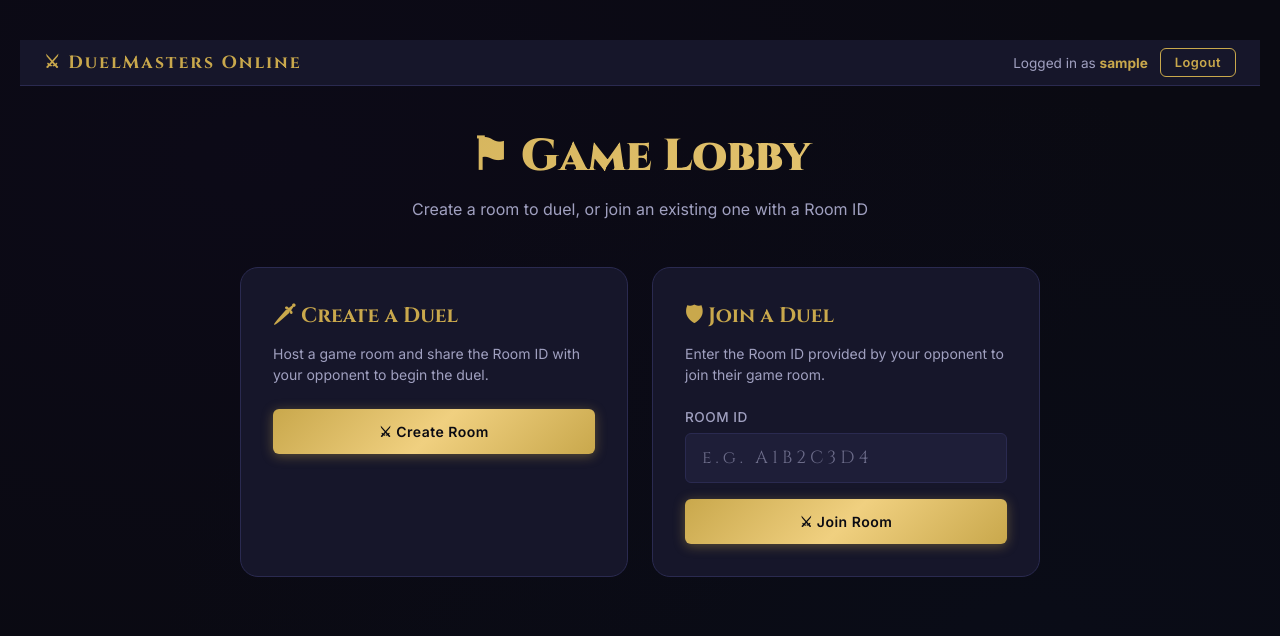
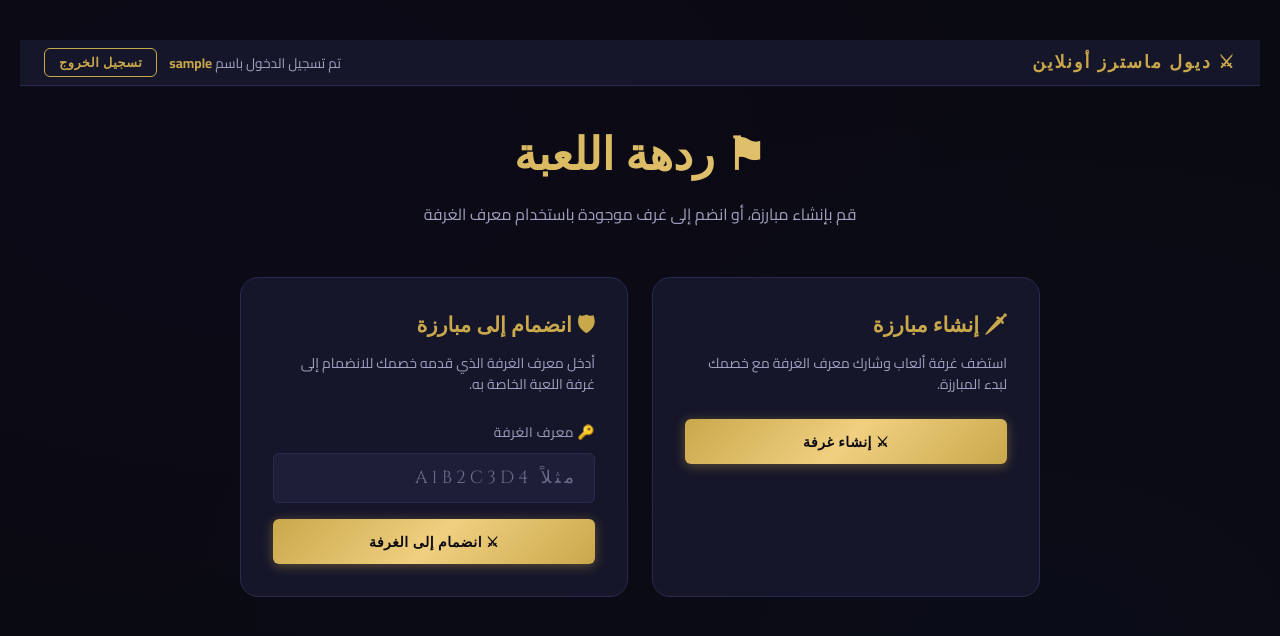
Before and after one commit to SSabriii/game-yu-gi-oh, a React (Vite) app in the folder frontend/: page /lobby in a window 1280 px wide. Shown: the top 636 px of the page. Built offline with nearby package versions, Linux system fonts and the light colour scheme; no server answers; sample sign-in values are in the browser's storage; the HTML template or start-up script is replaced by a standard one.

Commit message:
Translate entire game to Arabic and add RTL support

```diff
--- a/frontend/src/context/GameContext.jsx
+++ b/frontend/src/context/GameContext.jsx
@@ -39,7 +39,7 @@ export function GameProvider({ roomId, playerKey, children }) {
           }
           break;
         case 'error':
-          setError(msg.message);
+          setError(msg.message); // This will come from backend eventually, but local ones below
           setTimeout(() => setError(null), 4000);
           break;
         default:
@@ -48,7 +48,7 @@ export function GameProvider({ roomId, playerKey, children }) {
     };
 
     ws.onerror = () => {
-      setError('WebSocket connection error.');
+      setError('خطأ في الاتصال (WebSocket).');
       setStatus('error');
     };
 
@@ -64,7 +64,7 @@ export function GameProvider({ roomId, playerKey, children }) {
   const sendAction = useCallback((type, payload = {}) => {
     const ws = wsRef.current;
     if (!ws || ws.readyState !== WebSocket.OPEN) {
-      setError('Not connected to server.');
+      setError('عذراً، أنت غير متصل بالخادم.');
       return;
     }
     ws.send(JSON.stringify({ type, ...payload }));
--- a/frontend/src/index.css
+++ b/frontend/src/index.css
@@ -2,7 +2,7 @@
    DuelMasters Online — Global CSS Design System
    ============================================ */
 
-@import url('https://fonts.googleapis.com/css2?family=Cinzel:wght@400;600;700;900&family=Inter:wght@300;400;500;600;700&display=swap');
+@import url('https://fonts.googleapis.com/css2?family=Cinzel:wght@400;600;700;900&family=Inter:wght@300;400;500;600;700&family=Cairo:wght@300;400;600;700;900&display=swap');
 
 /* ---- CSS Variables ---- */
 :root {
@@ -46,7 +46,8 @@ html, body, #root {
 }
 
 body {
-  font-family: 'Inter', sans-serif;
+  font-family: 'Cairo', 'Inter', sans-serif;
+  direction: rtl;
   background: var(--bg-deep);
   color: var(--text-primary);
   min-height: 100vh;
--- a/frontend/src/pages/GamePage.jsx
+++ b/frontend/src/pages/GamePage.jsx
@@ -51,7 +51,7 @@ function GameBoard() {
     return (
       <div className="waiting-screen">
         <div className="spinner" />
-        <h2>Connecting to server...</h2>
+        <h2>جاري الاتصال بالخادم...</h2>
       </div>
     );
   }
@@ -60,18 +60,18 @@ function GameBoard() {
     const roomId = gameState?.room_id || window.location.pathname.split('/')[2];
     return (
       <div className="waiting-screen">
-        <h2 style={{ fontFamily: 'Cinzel, serif', color: 'var(--gold)' }}>⚔ DuelMasters Online</h2>
+        <h2 style={{ fontFamily: 'Cairo, Cinzel, serif', color: 'var(--gold)' }}>⚔ ديول ماسترز أونلاين</h2>
         <div className="spinner" />
-        <h2>Waiting for opponent...</h2>
+        <h2>في انتظار الخصم...</h2>
         <div className="alert alert-info" style={{ maxWidth: 400 }}>
-          💡 Tip: Use <b>Incognito Mode</b> or a <b>different browser</b> to test multiplayer on the same machine!
+          💡 نصيحة: استخدم <b>وضع التصفح الخفي</b> أو <b>متصفحاً مختلفاً</b> لاختبار اللعب المتعدد على نفس الجهاز!
         </div>
         <div className="room-id-display" style={{ minWidth: 240 }}
           onClick={() => navigator.clipboard.writeText(window.location.pathname.split('/')[2]).catch(()=>{})}>
-          <div className="room-id-label">Share this Room ID</div>
+          <div className="room-id-label">شارك معرف الغرفة هذا</div>
           <div className="room-id-value">{window.location.pathname.split('/')[2]}</div>
         </div>
-        <button className="btn btn-outline" onClick={() => navigate('/lobby')}>← Back to Lobby</button>
+        <button className="btn btn-outline" onClick={() => navigate('/lobby')}>← العودة إلى الردهة</button>
       </div>
     );
   }
@@ -80,7 +80,7 @@ function GameBoard() {
     return (
       <div className="waiting-screen">
         <div className="spinner" />
-        <h2>Loading game...</h2>
+        <h2>جاري تحميل اللعبة...</h2>
       </div>
     );
   }
@@ -198,23 +198,23 @@ function GameBoard() {
           <div className="winner-card">
             {winner === 'draw' ? (
               <>
-                <h2>🤝 Draw!</h2>
-                <p>Both players have been defeated!</p>
+                <h2>🤝 تعادل!</h2>
+                <p>تمت هزيمة كلا اللاعبين!</p>
               </>
             ) : winner === playerKey ? (
               <>
-                <h2>🏆 Victory!</h2>
-                <p>You have defeated your opponent!</p>
+                <h2>🏆 انتصار!</h2>
+                <p>لقد هزمت خصمك!</p>
               </>
             ) : (
               <>
-                <h2>💀 Defeat!</h2>
-                <p>{oppUsername} has won the duel!</p>
+                <h2>💀 هزيمة!</h2>
+                <p>لقد فاز {oppUsername} بالمبارزة!</p>
               </>
             )}
             <button className="btn btn-gold" style={{ padding: '14px 40px', fontSize: '1rem' }}
               onClick={() => navigate('/lobby')}>
-              🏠 Return to Lobby
+              🏠 العودة إلى الردهة
             </button>
           </div>
         </div>
@@ -222,17 +222,17 @@ function GameBoard() {
 
       {/* Top Bar */}
       <div className="phase-banner">
-        <div className="game-title">⚔ DuelMasters Online</div>
+        <div className="game-title">⚔ ديول ماسترز أونلاين</div>
         <div className="phase-info">
           <span className={`turn-badge ${isMyTurn ? 'your-turn' : 'opponent-turn'}`}>
-            {isMyTurn ? '⚔ Your Turn' : `${oppUsername}'s Turn`}
+            {isMyTurn ? '⚔ دورك' : `دور ${oppUsername}`}
           </span>
           <span className={`phase-badge phase-${phase}`}>
-            {phase === 'draw' ? '🃏 Draw' : phase === 'main' ? '⚙ Main' : '⚡ Battle'}
+            {phase === 'draw' ? '🃏 سحب' : phase === 'main' ? '⚙ الرئيسي' : '⚡ القتال'}
           </span>
-          <div className="deck-badge">🃏 <span>{myState.deck.length}</span> left</div>
+          <div className="deck-badge">🃏 متبقي <span>{myState.deck.length}</span></div>
         </div>
-        <button className="btn btn-outline btn-sm" onClick={() => navigate('/lobby')}>← Lobby</button>
+        <button className="btn btn-outline btn-sm" onClick={() => navigate('/lobby')}>← الردهة</button>
       </div>
 
       {/* Error toast */}
@@ -256,20 +256,20 @@ function GameBoard() {
 
         {/* Opponent Hand (face-down) */}
         <div className="hand-section">
-          <div className="section-label">Opponent's Hand ({oppState.hand.length} cards)</div>
+          <div className="section-label">يد الخصم ({oppState.hand.length} بطاقات)</div>
           <div className="hand-cards" style={{ minHeight: 64 }}>
             {oppState.hand.map((_, i) => (
               <div key={i} className="monster-card back" style={{ width: 48, height: 68 }} />
             ))}
             {oppState.hand.length === 0 && (
-              <span style={{ color: 'var(--text-secondary)', fontSize: '0.8rem', alignSelf: 'center' }}>No cards</span>
+              <span style={{ color: 'var(--text-secondary)', fontSize: '0.8rem', alignSelf: 'center' }}>لا توجد بطاقات</span>
             )}
           </div>
         </div>
 
         {/* Opponent Field */}
         <div className="field-section">
-          <div className="section-label" style={{ textAlign: 'center' }}>Opponent's Field</div>
+          <div className="section-label" style={{ textAlign: 'center' }}>ساحة الخصم</div>
           <div className="field-row">
             <div className="field-slots">
               {oppState.field.map((monster, idx) => (
@@ -327,17 +327,17 @@ function GameBoard() {
         {attackMode && (
           <div className="attack-select-banner">
             {oppHasMonsters
-              ? '⚔ Select an opponent monster to attack, or Direct Attack if open'
-              : '⚡ Opponent has no monsters — use Direct Attack!'}
+              ? '⚔ اختر وحشاً من وحوش الخصم للهجوم، أو هجوم مباشر إذا كانت الساحة خالية'
+              : '⚡ الخصم ليس لديه وحوش — استخدم الهجوم المباشر!'}
             <button className="btn btn-outline btn-sm" style={{ marginLeft: 12 }} onClick={handleCancelAttack}>
-              Cancel
+              إلغاء
             </button>
           </div>
         )}
 
         {/* My Hand */}
         <div className="hand-section">
-          <div className="section-label">Your Hand ({myState.hand.length} cards)</div>
+          <div className="section-label">يدك ({myState.hand.length} بطاقات)</div>
           <div className="hand-cards">
             {myState.hand.map((card, i) => (
               <MonsterHandCard
@@ -350,13 +350,13 @@ function GameBoard() {
             ))}
             {myState.hand.length === 0 && (
               <span style={{ color: 'var(--text-secondary)', fontSize: '0.8rem', alignSelf: 'center' }}>
-                No cards in hand
+                لا توجد بطاقات في اليد
               </span>
             )}
           </div>
           {selectedHandCard !== null && canSummon && (
             <div style={{ fontSize: '0.75rem', color: 'var(--gold)', paddingLeft: 8 }}>
-              ✨ Card selected — click an empty field slot to summon
+              ✨ تم اختيار البطاقة — انقر على فتحة فارغة في الساحة للاستدعاء
             </div>
           )}
         </div>
@@ -395,7 +395,7 @@ function GameBoard() {
             onClick={drawCard}
             disabled={!canDraw}
           >
-            🃏 Draw
+            🃏 سحب
           </button>
           <button
             id="battle-btn"
@@ -403,7 +403,7 @@ function GameBoard() {
             onClick={goToBattle}
             disabled={!canGoToBattle}
           >
-            ⚔ Battle Phase
+            ⚔ مرحلة القتال
           </button>
           {attackMode && !oppHasMonsters && (
             <button
@@ -411,7 +411,7 @@ function GameBoard() {
               className="btn btn-danger"
               onClick={handleDirectAttack}
             >
-              ⚡ Direct Attack
+              ⚡ هجوم مباشر
             </button>
           )}
           <button
@@ -420,15 +420,15 @@ function GameBoard() {
             onClick={endTurn}
             disabled={!canEndTurn}
           >
-            ⏭ End Turn
+            ⏭ إنهاء الدور
           </button>
         </div>
         <div className="action-hint">
-          {!isMyTurn && `Waiting for ${oppUsername}...`}
-          {isMyTurn && phase === 'draw' && 'Draw a card to begin your turn.'}
-          {isMyTurn && phase === 'main' && !myState.summonedThisTurn && 'Select a card from your hand, then click a field slot to summon.'}
-          {isMyTurn && phase === 'main' && myState.summonedThisTurn && 'Enter Battle Phase to attack, or End Turn.'}
-          {isMyTurn && phase === 'battle' && !attackMode && 'Click a monster on your field to attack with it.'}
+          {!isMyTurn && `في انتظار ${oppUsername}...`}
+          {isMyTurn && phase === 'draw' && 'اسحب بطاقة لبدء دورك.'}
+          {isMyTurn && phase === 'main' && !myState.summonedThisTurn && 'اختر بطاقة من يدك، ثم انقر على فتحة في الساحة للاستدعاء.'}
+          {isMyTurn && phase === 'main' && myState.summonedThisTurn && 'ادخل مرحلة القتال للهجوم، أو أنهِ دورك.'}
+          {isMyTurn && phase === 'battle' && !attackMode && 'انقر على وحش في ساحتك للهجوم به.'}
         </div>
       </div>
     </div>
@@ -468,7 +468,7 @@ function FieldMonsterCard({ monster, isOpponent, canAttack, isSelected }) {
       }}
       title={`${monster.name} | ATK: ${monster.atk}`}
     >
-      {monster.justSummoned && <div className="just-summoned-badge">New</div>}
+      {monster.justSummoned && <div className="just-summoned-badge">جديد</div>}
       <div className="card-name-label">{monster.name}</div>
       <div className="card-atk-label">⚔ {monster.atk}</div>
     </div>
--- a/frontend/src/pages/LobbyPage.jsx
+++ b/frontend/src/pages/LobbyPage.jsx
@@ -28,7 +28,7 @@ export default function LobbyPage() {
       if (!res.ok) { setCreateError(data.error); return; }
       setCreatedRoomId(data.roomId);
     } catch {
-      setCreateError('Cannot connect to server.');
+      setCreateError('عذراً، لا يمكن الاتصال بالخادم.');
     } finally {
       setCreateLoading(false);
     }
@@ -48,7 +48,7 @@ export default function LobbyPage() {
       if (!res.ok) { setJoinError(data.error); return; }
       navigate(`/game/${data.roomId}/player2`);
     } catch {
-      setJoinError('Cannot connect to server.');
+      setJoinError('عذراً، لا يمكن الاتصال بالخادم.');
     } finally {
       setJoinLoading(false);
     }
@@ -69,31 +69,53 @@ export default function LobbyPage() {
     navigate('/login');
   }
 
+  const translations = {
+    navLogo: '⚔ ديول ماسترز أونلاين',
+    loggedInAs: 'تم تسجيل الدخول باسم',
+    logout: 'تسجيل الخروج',
+    lobbyHeader: '⚑ ردهة اللعبة',
+    lobbySub: 'قم بإنشاء مبارزة، أو انضم إلى غرف موجودة باستخدام معرف الغرفة',
+    createTitle: '🗡 إنشاء مبارزة',
+    createSub: 'استضف غرفة ألعاب وشارك معرف الغرفة مع خصمك لبدء المبارزة.',
+    createBtn: '⚔ إنشاء غرفة',
+    creatingBtn: 'جاري الإنشاء...',
+    shareId: 'شارك معرف الغرفة هذا مع خصمك!',
+    roomIdLabel: '🔑 معرف الغرفة',
+    copySuccess: '(تم النسخ!)',
+    copyHint: '(انقر للنسخ)',
+    enterRoom: '🚪 دخول الغرفة وانتظار الخصم',
+    joinTitle: '🛡 انضمام إلى مبارزة',
+    joinSub: 'أدخل معرف الغرفة الذي قدمه خصمك للانضمام إلى غرفة اللعبة الخاصة به.',
+    joinBtn: '⚔ انضمام إلى الغرفة',
+    joiningBtn: 'جاري الانضمام...',
+    enterRoomId: 'أدخل معرف الغرفة.'
+  };
+
   return (
     <div className="lobby-page">
       {/* Nav */}
       <div className="nav-bar" style={{ marginBottom: 40 }}>
-        <div className="nav-logo">⚔ DuelMasters Online</div>
+        <div className="nav-logo">{translations.navLogo}</div>
         <div style={{ display: 'flex', alignItems: 'center', gap: 12 }}>
           <span style={{ fontSize: '0.85rem', color: 'var(--text-secondary)' }}>
-            Logged in as <span className="text-gold" style={{ fontWeight: 700 }}>{username}</span>
+            {translations.loggedInAs} <span className="text-gold" style={{ fontWeight: 700 }}>{username}</span>
           </span>
-          <button id="logout-btn" className="btn btn-outline btn-sm" onClick={handleLogout}>Logout</button>
+          <button id="logout-btn" className="btn btn-outline btn-sm" onClick={handleLogout}>{translations.logout}</button>
         </div>
       </div>
 
       <div className="lobby-header">
-        <h1>⚑ Game Lobby</h1>
+        <h1>{translations.lobbyHeader}</h1>
         <p style={{ color: 'var(--text-secondary)', marginTop: 12 }}>
-          Create a room to duel, or join an existing one with a Room ID
+          {translations.lobbySub}
         </p>
       </div>
 
       <div className="lobby-actions">
         {/* Create Room Card */}
         <div className="lobby-action-card">
-          <h2>🗡 Create a Duel</h2>
-          <p>Host a game room and share the Room ID with your opponent to begin the duel.</p>
+          <h2>{translations.createTitle}</h2>
+          <p>{translations.createSub}</p>
 
           {createError && <div className="alert alert-error">{createError}</div>}
 
@@ -105,20 +127,20 @@ export default function LobbyPage() {
               disabled={createLoading}
               style={{ padding: '14px' }}
             >
-              {createLoading ? 'Creating...' : '⚔ Create Room'}
+              {createLoading ? translations.creatingBtn : translations.createBtn}
             </button>
           ) : (
             <>
               <div className="alert alert-info">
-                Share this Room ID with your opponent!
+                {translations.shareId}
               </div>
               <div
                 id="room-id-display"
                 className="room-id-display"
                 onClick={handleCopyRoomId}
-                title="Click to copy"
+                title={translations.copyHint}
               >
-                <div className="room-id-label">🔑 Room ID {copied ? '(Copied!)' : '(Click to copy)'}</div>
+                <div className="room-id-label">{translations.roomIdLabel} {copied ? translations.copySuccess : translations.copyHint}</div>
                 <div className="room-id-value">{createdRoomId}</div>
               </div>
               <button
@@ -127,7 +149,7 @@ export default function LobbyPage() {
                 onClick={handleEnterRoom}
                 style={{ padding: '14px' }}
               >
-                🚪 Enter Room & Wait for Opponent
+                {translations.enterRoom}
               </button>
             </>
           )}
@@ -135,18 +157,18 @@ export default function LobbyPage() {
 
         {/* Join Room Card */}
         <div className="lobby-action-card">
-          <h2>🛡 Join a Duel</h2>
-          <p>Enter the Room ID provided by your opponent to join their game room.</p>
+          <h2>{translations.joinTitle}</h2>
+          <p>{translations.joinSub}</p>
 
           {joinError && <div className="alert alert-error">{joinError}</div>}
 
           <div className="form-group">
-            <label className="form-label">Room ID</label>
+            <label className="form-label">{translations.roomIdLabel}</label>
             <input
               id="join-room-input"
               className="form-input"
               type="text"
-              placeholder="e.g. A1B2C3D4"
+              placeholder="مثلاً A1B2C3D4"
               value={joinRoomId}
               onChange={e => setJoinRoomId(e.target.value.toUpperCase())}
               onKeyDown={e => e.key === 'Enter' && handleJoinRoom()}
@@ -162,7 +184,7 @@ export default function LobbyPage() {
             disabled={joinLoading}
             style={{ padding: '14px' }}
           >
-            {joinLoading ? 'Joining...' : '⚔ Join Room'}
+            {joinLoading ? translations.joiningBtn : translations.joinBtn}
           </button>
         </div>
       </div>
--- a/frontend/src/pages/LoginPage.jsx
+++ b/frontend/src/pages/LoginPage.jsx
@@ -32,7 +32,7 @@ export default function LoginPage() {
       localStorage.setItem('username', data.username);
       navigate('/lobby');
     } catch {
-      setError('Cannot connect to server. Make sure the backend is running.');
+      setError('عذراً، لا يمكن الاتصال بالخادم. تأكد من أن الخادم يعمل.');
     } finally {
       setLoading(false);
     }
@@ -45,8 +45,8 @@ export default function LoginPage() {
 
       <div className="auth-container">
         <div className="auth-logo">
-          <h1>⚔ DuelMasters</h1>
-          <p>Online Card Battle Arena</p>
+          <h1>⚔ ديول ماسترز</h1>
+          <p>ساحة معركة البطاقات عبر الإنترنت</p>
         </div>
 
         <div className="auth-card">
@@ -55,13 +55,13 @@ export default function LoginPage() {
               className={`auth-tab ${tab === 'login' ? 'active' : ''}`}
               onClick={() => { setTab('login'); setError(''); }}
             >
-              Login
+              تسجيل الدخول
             </button>
             <button
               className={`auth-tab ${tab === 'register' ? 'active' : ''}`}
               onClick={() => { setTab('register'); setError(''); }}
             >
-              Register
+              إنشاء حساب
             </button>
           </div>
 
@@ -69,12 +69,12 @@ export default function LoginPage() {
 
           <form onSubmit={handleSubmit}>
             <div className="form-group">
-              <label className="form-label">Username</label>
+              <label className="form-label">اسم المستخدم</label>
               <input
                 id="username-input"
                 className="form-input"
                 type="text"
-                placeholder="Enter your username"
+                placeholder="أدخل اسم المستخدم"
                 value={username}
                 onChange={e => setUsername(e.target.value)}
                 required
@@ -82,12 +82,12 @@ export default function LoginPage() {
               />
             </div>
             <div className="form-group">
-              <label className="form-label">Password</label>
+              <label className="form-label">كلمة المرور</label>
               <input
                 id="password-input"
                 className="form-input"
                 type="password"
-                placeholder="Enter your password"
+                placeholder="أدخل كلمة المرور"
                 value={password}
                 onChange={e => setPassword(e.target.value)}
                 required
@@ -101,14 +101,14 @@ export default function LoginPage() {
               style={{ marginTop: 8, padding: '14px' }}
               disabled={loading}
             >
-              {loading ? '...' : tab === 'login' ? '⚔ Enter the Arena' : '✨ Create Account'}
+              {loading ? '...' : tab === 'login' ? '⚔ دخول الساحة' : '✨ إنشاء الحساب'}
             </button>
           </form>
 
           <p className="text-center mt-3" style={{ fontSize: '0.8rem', color: 'var(--text-secondary)' }}>
             {tab === 'login'
-              ? "Don't have an account? Click Register above."
-              : 'Already have an account? Click Login above.'}
+              ? "ليس لديك حساب؟ انقر على إنشاء حساب أعلاه."
+              : 'لديك حساب بالفعل؟ انقر على تسجيل الدخول أعلاه.'}
           </p>
         </div>
       </div>
```
Also changed, not shown: 2 other files (tests, documents, lock files or other folders).
